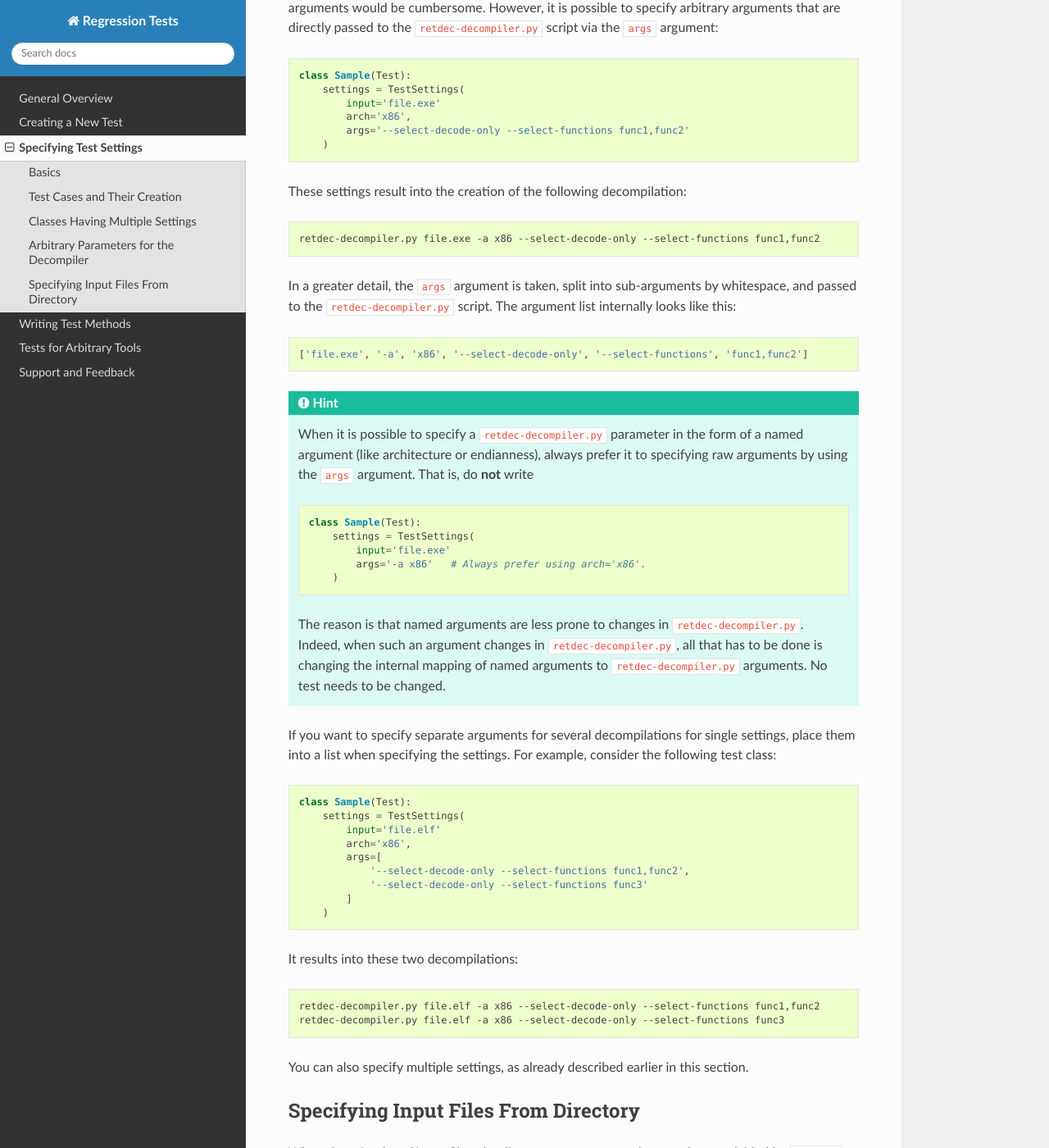
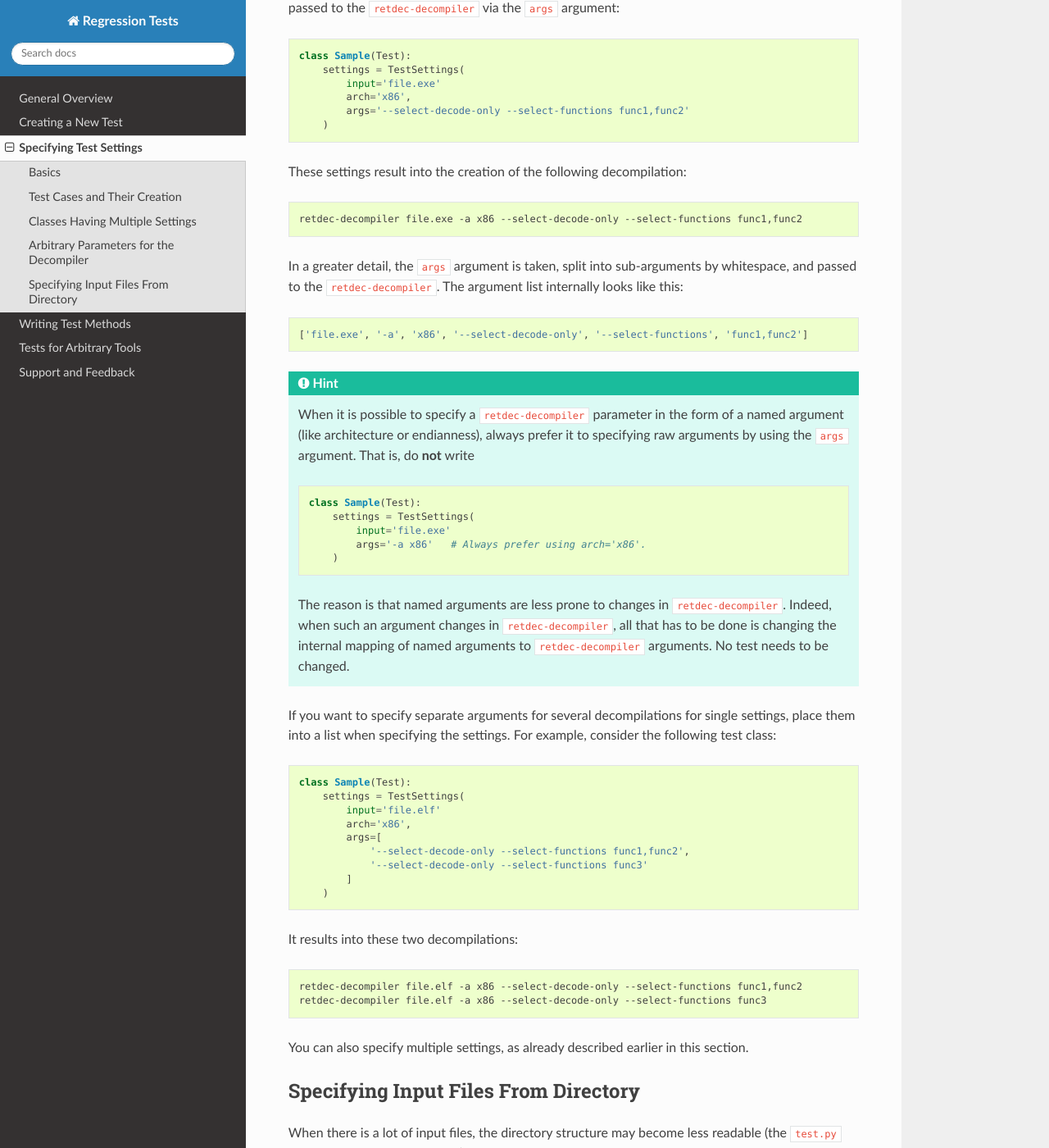
Before and after one commit to avast/retdec-regression-tests-framework, a Sphinx documentation site: the page built from docs/test_settings.rst, in a window 1280 px wide and 1400 px high, scrolled down 2870 px. Shown: the whole window at 82% size. Built offline with Sphinx 7.4.7 and the Read the Docs theme 2.0.0, drawn with Linux system fonts in a browser that asks for light colours; pages that are not in the unit, such as notebooks, are missing from menus; some of the changed text lies outside the part shown.

Commit message:
use retdec-decompiler instead of retdec-decompiler.py

```diff
--- a/docs/index.rst
+++ b/docs/index.rst
@@ -8,7 +8,7 @@ Welcome to Regression Tests' Documentation!
 
 This is a documentation for the `regression tests framework <https://github.com/avast/retdec-regression-tests-framework/>`_. It describes how to write regression tests for `RetDec <https://github.com/avast/retdec/>`_ and its tools, and provides an overview of the supported functions and methods.
 
-The documentation is primarily focused on tests for the RetDec decompiler, i.e. for the ``retdec-decompiler.py`` script. You can, however, write tests for arbitrary RetDec-related tools, such as ``fileinfo`` or ``unpacker``. This is described in section :doc:`tests_for_arbitrary_tools`. Nevertheless, it is highly recommended to read the whole documentation, even if you plan to write tests only for a single tool.
+The documentation is primarily focused on tests for the RetDec decompiler, i.e. for the ``retdec-decompiler`` script. You can, however, write tests for arbitrary RetDec-related tools, such as ``fileinfo`` or ``unpacker``. This is described in section :doc:`tests_for_arbitrary_tools`. Nevertheless, it is highly recommended to read the whole documentation, even if you plan to write tests only for a single tool.
 
 Table of Contents
 =================
--- a/docs/test_settings.rst
+++ b/docs/test_settings.rst
@@ -27,11 +27,11 @@ The name can by any valid Python identifier, written conventionally in ``snake_c
         arch='x86'
     )
 
-From the above settings, the following ``retdec-decompiler.py`` argument list is automatically created:
+From the above settings, the following ``retdec-decompiler`` argument list is automatically created:
 
 .. code-block:: text
 
-    retdec-decompiler.py file.exe -a x86
+    retdec-decompiler file.exe -a x86
 
 For a complete list of possible arguments to the initializer, see the description of :class:`~tools.decompiler_test_settings.DecompilerTestSettings`.
 
@@ -48,8 +48,8 @@ For such settings, the following two decompilations are run:
 
 .. code-block:: text
 
-    retdec-decompiler.py file.exe -a x86
-    retdec-decompiler.py file.exe -a arm
+    retdec-decompiler file.exe -a x86
+    retdec-decompiler file.exe -a arm
 
 That is, the regression tests framework runs a single decompilation for every combination of the values specified in the settings.
 
@@ -122,7 +122,7 @@ We want to decompile ``file1.exe`` on ``x86`` and ``arm``, and ``file2.elf`` on
 Arbitrary Parameters for the Decompiler
 ---------------------------------------
 
-If you look at the complete list of possible arguments (:class:`~tools.decompiler_test_settings.DecompilerTestSettings`), you see that not all ``retdec-decompiler.py`` parameters may be specified as arguments to :class:`TestSettings`. The reason is that ``retdec-decompiler.py`` provides too many parameters and their support in the form of arguments would be cumbersome. However, it is possible to specify arbitrary arguments that are directly passed to the ``retdec-decompiler.py`` script via the ``args`` argument:
+If you look at the complete list of possible arguments (:class:`~tools.decompiler_test_settings.DecompilerTestSettings`), you see that not all ``retdec-decompiler`` parameters may be specified as arguments to :class:`TestSettings`. The reason is that ``retdec-decompiler`` provides too many parameters and their support in the form of arguments would be cumbersome. However, it is possible to specify arbitrary arguments that are directly passed to the ``retdec-decompiler`` via the ``args`` argument:
 
 .. code-block:: python
 
@@ -137,9 +137,9 @@ These settings result into the creation of the following decompilation:
 
 .. code-block:: text
 
-    retdec-decompiler.py file.exe -a x86 --select-decode-only --select-functions func1,func2
+    retdec-decompiler file.exe -a x86 --select-decode-only --select-functions func1,func2
 
-In a greater detail, the ``args`` argument is taken, split into sub-arguments by whitespace, and passed to the ``retdec-decompiler.py`` script. The argument list internally looks like this:
+In a greater detail, the ``args`` argument is taken, split into sub-arguments by whitespace, and passed to the ``retdec-decompiler``. The argument list internally looks like this:
 
 .. code-block:: python
 
@@ -147,7 +147,7 @@ In a greater detail, the ``args`` argument is taken, split into sub-arguments by
 
 .. hint::
 
-    When it is possible to specify a ``retdec-decompiler.py`` parameter in the form of a named argument (like architecture or endianness), always prefer it to specifying raw arguments by using the ``args`` argument. That is, do **not** write
+    When it is possible to specify a ``retdec-decompiler`` parameter in the form of a named argument (like architecture or endianness), always prefer it to specifying raw arguments by using the ``args`` argument. That is, do **not** write
 
     .. code-block:: python
 
@@ -157,7 +157,7 @@ In a greater detail, the ``args`` argument is taken, split into sub-arguments by
                 args='-a x86'   # Always prefer using arch='x86'.
             )
 
-    The reason is that named arguments are less prone to changes in ``retdec-decompiler.py``. Indeed, when such an argument changes in ``retdec-decompiler.py``, all that has to be done is changing the internal mapping of named arguments to ``retdec-decompiler.py`` arguments. No test needs to be changed.
+    The reason is that named arguments are less prone to changes in ``retdec-decompiler``. Indeed, when such an argument changes in ``retdec-decompiler``, all that has to be done is changing the internal mapping of named arguments to ``retdec-decompiler`` arguments. No test needs to be changed.
 
 If you want to specify separate arguments for several decompilations for single settings, place them into a list when specifying the settings. For example, consider the following test class:
 
@@ -177,8 +177,8 @@ It results into these two decompilations:
 
 .. code-block:: text
 
-    retdec-decompiler.py file.elf -a x86 --select-decode-only --select-functions func1,func2
-    retdec-decompiler.py file.elf -a x86 --select-decode-only --select-functions func3
+    retdec-decompiler file.elf -a x86 --select-decode-only --select-functions func1,func2
+    retdec-decompiler file.elf -a x86 --select-decode-only --select-functions func3
 
 You can also specify multiple settings, as already described earlier in this section.
 
--- a/runner.py
+++ b/runner.py
@@ -76,7 +76,7 @@ def ensure_all_required_settings_are_set(config):
         print_error("'retdec_install_dir' in the [runner] section of config_local.ini "
                     "points to a non-existing directory")
         sys.exit(1)
-    elif not os.path.exists(os.path.join(retdec_install_dir, 'bin', 'retdec-decompiler.py')):
+    elif not os.path.exists(os.path.join(retdec_install_dir, 'bin', 'retdec-decompiler')):
         print_error("'retdec_install_dir' in the [runner] section of config_local.ini "
                     "does not seem to point to RetDec")
         sys.exit(1)
@@ -143,7 +143,7 @@ def adjust_environment(config, args):
     if config['runner'].getboolean('idaplugin_tests_enabled'):
         tools_dir = os.path.join(config['runner']['retdec_install_dir'], 'bin')
 
-        # run-ida-decompilation.py requires retdec-decompiler.py to be reachable from PATH.
+        # run-ida-decompilation.py requires retdec-decompiler to be reachable from PATH.
         os.environ['PATH'] = tools_dir + os.pathsep + os.environ['PATH']
 
         # run-ida-decompilation.py requires path to IDA Pro.
@@ -166,7 +166,7 @@ def adjust_environment(config, args):
     if config['runner'].getboolean('r2plugin_tests_enabled'):
         tools_dir = os.path.join(config['runner']['retdec_install_dir'], 'bin')
 
-        # run-r2-decompilation.py requires retdec-decompiler.py to be reachable from PATH.
+        # run-r2-decompilation.py requires retdec-decompiler to be reachable from PATH.
         os.environ['PATH'] = tools_dir + os.pathsep + os.environ['PATH']
 
         # Copy run-r2-decompilation.py into the directory where other tools
```
Also changed, not shown: 3 other files.
